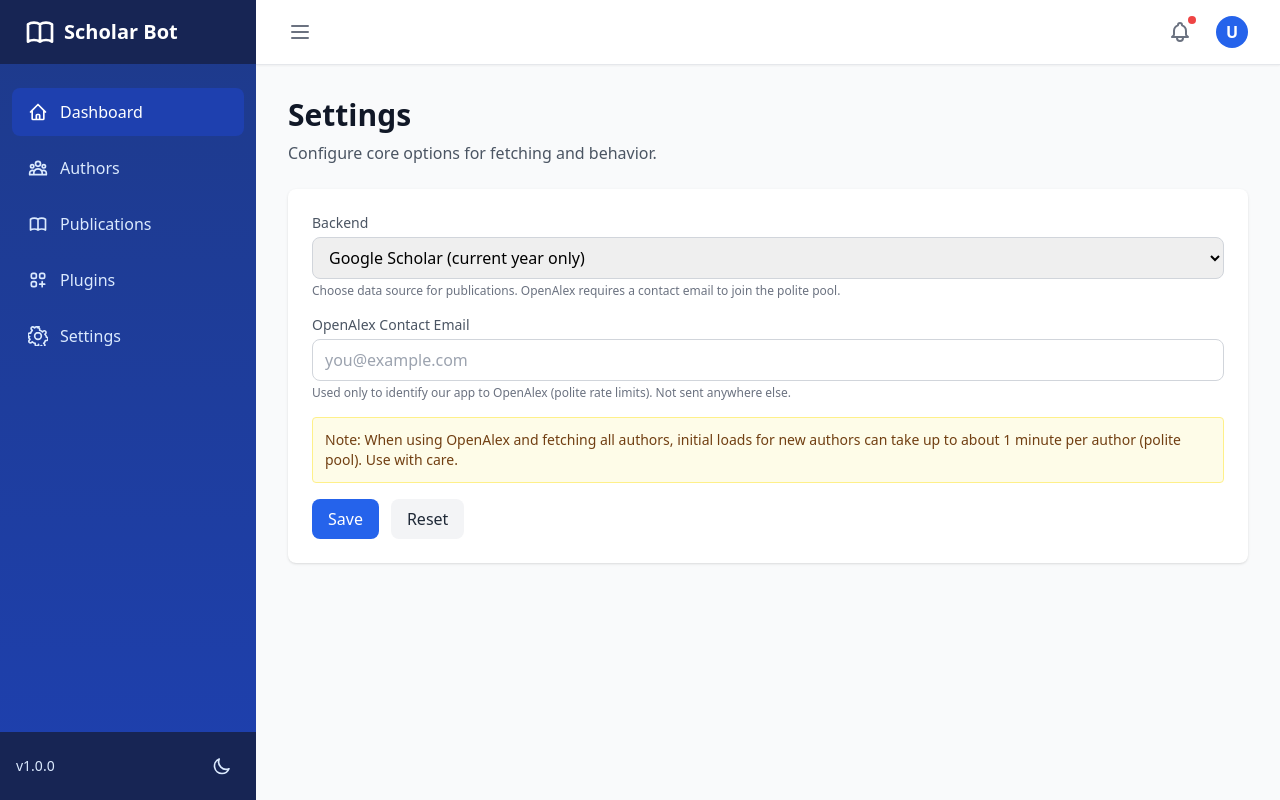
After one commit to costantinoai/scholar-slack-bot, a FastAPI app: template src/web/templates/settings.html in a window 1280 px wide. The commit adds this page. Run offline with FastAPI, Linux system fonts and the light colour scheme; the template is opened without the code that fills it, so the values that code supplies are empty; some libraries are stand-ins or nearby versions.

Commit message:
feat(settings): add settings API and UI to select backend (scholar/openalex) and OpenAlex polite pool email; add OpenAlex client and backend facade; wire templates and routes

```diff
--- a/fetch_scholar.py
+++ b/fetch_scholar.py
@@ -385,9 +385,9 @@ def save_updated_cache(
     conn = _init_db(db_path)
     logger.debug(f"Updating cache for author {author_id}.")
     try:
+        # We never delete existing records: the DB is the source of truth.
+        # New entries are inserted; existing are replaced on (author_id, title) PK.
         update_cache = getattr(args, "update_cache", False)
-        if update_cache:
-            conn.execute("DELETE FROM publications WHERE author_id=?", (author_id,))
         for pub in fetched_pubs:
             title = pub["bib"]["title"]
             year = pub["bib"].get("pub_year")
--- a/requirements.txt
+++ b/requirements.txt
@@ -7,3 +7,4 @@ fastapi>=0.104.0
 uvicorn[standard]>=0.24.0
 pydantic>=2.0.0
 python-multipart>=0.0.6
+apscheduler>=3.10.4
--- a/src/api/app.py
+++ b/src/api/app.py
@@ -22,8 +22,10 @@ sys.path.insert(0, os.path.dirname(os.path.dirname(os.path.abspath(__file__))))
 
 from src.api.models import HealthResponse, VersionResponse, ErrorResponse, StatisticsResponse
 from src.api.routes import authors_router, publications_router, plugins_router
+from src.api.routes.settings import router as settings_router
 from src.api.routes.operations import router as operations_router
 from src.api.deps import get_authors_db, get_publications_db, get_plugin_registry
+from src.api.scheduler import get_scheduler, shutdown_scheduler
 
 logger = logging.getLogger(__name__)
 
@@ -56,10 +58,20 @@ async def lifespan(app: FastAPI):
     except Exception as e:
         logger.warning(f"Failed to register Slack plugin: {e}")
 
+    # Start scheduler
+    try:
+        _ = get_scheduler()
+    except Exception as e:
+        logger.warning(f"Failed to start scheduler: {e}")
+
     yield
 
     # Shutdown
     logger.info("Shutting down Scholar Slack Bot API")
+    try:
+        shutdown_scheduler()
+    except Exception as e:
+        logger.warning(f"Scheduler shutdown error: {e}")
 
 
 # ============================================================================
@@ -373,6 +385,7 @@ app.include_router(authors_router, prefix="/api/v1")
 app.include_router(publications_router, prefix="/api/v1")
 app.include_router(plugins_router, prefix="/api/v1")
 app.include_router(operations_router, prefix="/api/v1")
+app.include_router(settings_router, prefix="/api/v1")
 
 # Mount web UI routes
 try:
--- a/src/api/routes/authors.py
+++ b/src/api/routes/authors.py
@@ -9,7 +9,7 @@ from fastapi import APIRouter, Depends, HTTPException, status
 
 from src.api.models import AuthorCreate, AuthorResponse, ErrorResponse
 from src.api.deps import get_authors_db, get_publications_db, get_current_user
-from fetch_scholar import fetch_publications_by_id
+from fetch_backend import fetch_publications_by_id
 from plugins.config import load_plugin_config
 from plugins.registry import get_global_registry
 from plugins.slack import SlackPlugin
--- /dev/null
+++ b/src/api/routes/settings.py
@@ -0,0 +1,86 @@
+"""Settings API endpoints.
+
+Provides read/write access to local settings without exposing external APIs.
+Settings are stored in the repository's `settings.json` file.
+"""
+
+import json
+import os
+import logging
+from pathlib import Path
+from typing import Optional
+
+from fastapi import APIRouter, HTTPException, status
+from pydantic import BaseModel, Field
+
+logger = logging.getLogger(__name__)
+
+router = APIRouter(
+    prefix="/settings",
+    tags=["settings"],
+)
+
+
+SETTINGS_FILE = Path("./settings.json")
+
+
+class SettingsModel(BaseModel):
+    backend: str = Field("scholar", pattern="^(scholar|openalex)$", description="Publication backend")
+    openalex_email: Optional[str] = Field(None, description="Contact email for OpenAlex polite pool")
+    api_call_delay: Optional[str] = Field("1.0", description="Legacy UI delay; kept for compatibility")
+
+
+def _read_settings() -> dict:
+    if SETTINGS_FILE.exists():
+        try:
+            return json.loads(SETTINGS_FILE.read_text())
+        except Exception as e:
+            logger.warning(f"Failed to parse settings.json: {e}")
+    # defaults
+    return {
+        "authors_db": "./src/authors.db",
+        "publications_db": "./src/publications.db",
+        "slack_config_path": "./src/slack.config",
+        "api_call_delay": "1.0",
+        "backend": "scholar",
+        "openalex_email": None,
+    }
+
+
+def _write_settings(data: dict) -> None:
+    # Merge with existing to avoid losing unrelated keys
+    current = _read_settings()
+    current.update(data)
+    SETTINGS_FILE.write_text(json.dumps(current, indent=2))
+    logger.info("Settings updated: %s", {k: current.get(k) for k in ("backend", "openalex_email", "api_call_delay")})
+
+
+@router.get("", response_model=SettingsModel)
+async def get_settings():
+    """Retrieve core settings.
+
+    Does not expose secrets or external service credentials.
+    """
+    raw = _read_settings()
+    return SettingsModel(
+        backend=raw.get("backend", "scholar"),
+        openalex_email=raw.get("openalex_email"),
+        api_call_delay=str(raw.get("api_call_delay", "1.0")),
+    )
+
+
+@router.put("", response_model=SettingsModel)
+async def update_settings(payload: SettingsModel):
+    """Update core settings locally.
+
+    Notes:
+    - `backend` must be either `scholar` or `openalex`
+    - `openalex_email` is recommended when using OpenAlex to join the polite pool
+    - No external APIs are called as part of this endpoint
+    """
+    try:
+        _write_settings(payload.model_dump())
+        return payload
+    except Exception as e:
+        logger.error(f"Failed to update settings: {e}")
+        raise HTTPException(status_code=status.HTTP_500_INTERNAL_SERVER_ERROR, detail=str(e))
--- a/src/web/routes.py
+++ b/src/web/routes.py
@@ -48,6 +48,12 @@ async def publications_page(request: Request):
 async def plugins_page(request: Request):
     """Render the plugins configuration page."""
     return templates.TemplateResponse("plugins.html", {"request": request})
+
+
+@router.get("/settings", response_class=HTMLResponse)
+async def settings_page(request: Request):
+    """Render the application settings page."""
+    return templates.TemplateResponse("settings.html", {"request": request})
 
 
 # ============================================================================
--- a/src/web/templates/base.html
+++ b/src/web/templates/base.html
@@ -117,6 +117,12 @@
                         <path stroke-linecap="round" stroke-linejoin="round" stroke-width="2" d="M17 14v6m-3-3h6M6 10h2a2 2 0 002-2V6a2 2 0 00-2-2H6a2 2 0 00-2 2v2a2 2 0 002 2zm10 0h2a2 2 0 002-2V6a2 2 0 00-2-2h-2a2 2 0 00-2 2v2a2 2 0 002 2zM6 20h2a2 2 0 002-2v-2a2 2 0 00-2-2H6a2 2 0 00-2 2v2a2 2 0 002 2z"/>
                     </svg>
                     Plugins
+                </a>
+                <a href="/settings" class="flex items-center px-4 py-3 mb-2 text-blue-100 rounded-lg hover:bg-blue-700 transition-colors">
+                    <svg class="w-5 h-5 mr-3" fill="none" stroke="currentColor" viewBox="0 0 24 24">
+                        <path stroke-linecap="round" stroke-linejoin="round" stroke-width="2" d="M12 8c-2.21 0-4 1.79-4 4s1.79 4 4 4 4-1.79 4-4-1.79-4-4-4zm0-6a2 2 0 012 2v1.09a7.95 7.95 0 013.45 2l.77-.77a2 2 0 112.83 2.83l-.77.77a7.95 7.95 0 012 3.45H22a2 2 0 110 4h-1.09a7.95 7.95 0 01-2 3.45l.77.77a2 2 0 11-2.83 2.83l-.77-.77a7.95 7.95 0 01-3.45 2V22a2 2 0 11-4 0v-1.09a7.95 7.95 0 01-3.45-2l-.77.77a2 2 0 11-2.83-2.83l.77-.77a7.95 7.95 0 01-2-3.45H2a2 2 0 110-4h1.09a7.95 7.95 0 012-3.45l-.77-.77a2 2 0 112.83-2.83l.77.77a7.95 7.95 0 013.45-2V2a2 2 0 012-2z"/>
+                    </svg>
+                    Settings
                 </a>
             </nav>
 
--- /dev/null
+++ b/src/web/templates/settings.html
@@ -0,0 +1,79 @@
+{% extends "base.html" %}
+
+{% block title %}Settings - Scholar Slack Bot{% endblock %}
+
+{% block content %}
+<div class="space-y-6">
+    <div class="flex items-center justify-between">
+        <div>
+            <h1 class="text-3xl font-bold text-gray-900">Settings</h1>
+            <p class="mt-2 text-gray-600">Configure core options for fetching and behavior.</p>
+        </div>
+    </div>
+
+    <div class="bg-white rounded-lg shadow p-6 space-y-4">
+        <div>
+            <label class="block text-sm text-gray-600 mb-1">Backend</label>
+            <select id="backend" class="w-full px-3 py-2 border border-gray-300 rounded-lg focus:ring-2 focus:ring-blue-500">
+                <option value="scholar">Google Scholar (current year only)</option>
+                <option value="openalex">OpenAlex (polite pool)</option>
+            </select>
+            <p class="mt-1 text-xs text-gray-500">Choose data source for publications. OpenAlex requires a contact email to join the polite pool.</p>
+        </div>
+
+        <div>
+            <label class="block text-sm text-gray-600 mb-1">OpenAlex Contact Email</label>
+            <input id="openalex_email" type="email" placeholder="you@example.com"
+                   class="w-full px-3 py-2 border border-gray-300 rounded-lg focus:ring-2 focus:ring-blue-500">
+            <p class="mt-1 text-xs text-gray-500">Used only to identify our app to OpenAlex (polite rate limits). Not sent anywhere else.</p>
+        </div>
+
+        <div class="bg-yellow-50 border border-yellow-200 text-yellow-900 rounded p-3">
+            <p class="text-sm">Note: When using OpenAlex and fetching all authors, initial loads for new authors can take up to about 1 minute per author (polite pool). Use with care.</p>
+        </div>
+
+        <div class="flex items-center space-x-3">
+            <button onclick="saveSettings()" class="px-4 py-2 bg-blue-600 text-white rounded-lg hover:bg-blue-700">Save</button>
+            <button onclick="reloadSettings()" class="px-4 py-2 bg-gray-100 text-gray-800 rounded-lg hover:bg-gray-200">Reset</button>
+        </div>
+    </div>
+</div>
+
+<script>
+async function reloadSettings() {
+    try {
+        const res = await fetch('/api/v1/settings');
+        const data = await res.json();
+        document.getElementById('backend').value = data.backend || 'scholar';
+        document.getElementById('openalex_email').value = data.openalex_email || '';
+    } catch (e) {
+        showToast('Failed to load settings', 'error');
+    }
+}
+
+async function saveSettings() {
+    try {
+        const body = {
+            backend: document.getElementById('backend').value,
+            openalex_email: document.getElementById('openalex_email').value || null,
+            api_call_delay: '1.0',
+        };
+        const res = await fetch('/api/v1/settings', {
+            method: 'PUT',
+            headers: { 'Content-Type': 'application/json' },
+            body: JSON.stringify(body)
+        });
+        if (res.ok) {
+            showToast('Settings saved', 'success');
+        } else {
+            const err = await res.json();
+            showToast(err.detail || 'Failed to save settings', 'error');
+        }
+    } catch (e) {
+        showToast('Failed to save settings', 'error');
+    }
+}
+
+document.addEventListener('DOMContentLoaded', reloadSettings);
+</script>
+{% endblock %}
--- a/streams_funcs.py
+++ b/streams_funcs.py
@@ -13,7 +13,7 @@ from helper_funcs import (
     add_new_author_to_json,
     convert_json_to_tuple,
 )
-from fetch_scholar import fetch_from_json, fetch_pubs_dictionary
+from fetch_backend import fetch_from_json
 from slack_bot import make_slack_msg
 from plugins.registry import get_global_registry
 from plugins.slack import SlackPlugin
```
Also changed, not shown: NEXT_STEPS.md (+17 -0 lines), fetch_backend.py (added, +89 -0 lines), src/api/routes/operations.py (+106 -62 lines), src/api/scheduler.py (added, +36 -0 lines), src/openalex/client.py (added, +152 -0 lines), src/publications.db.
